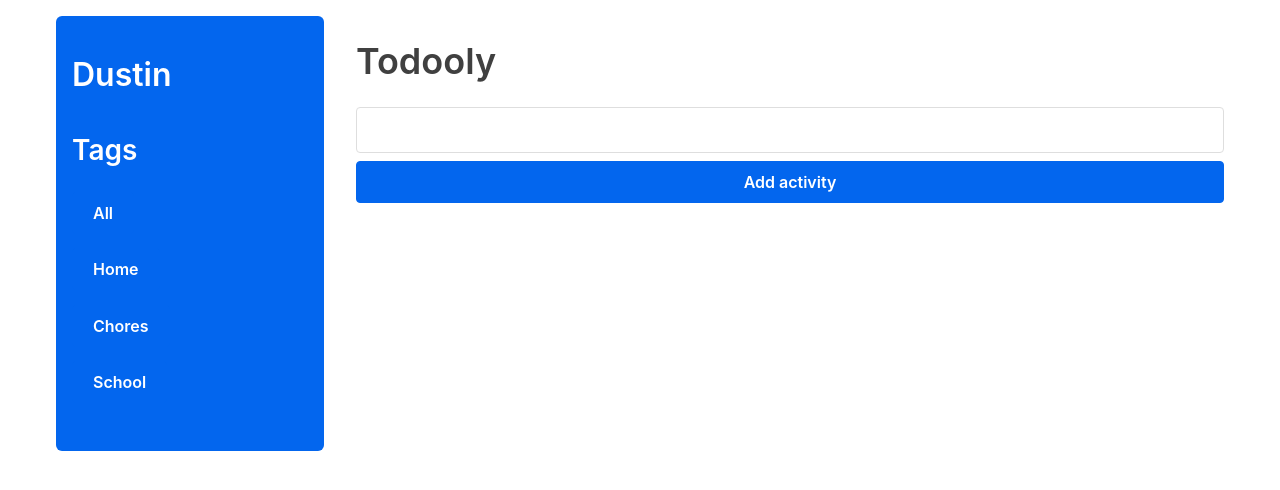
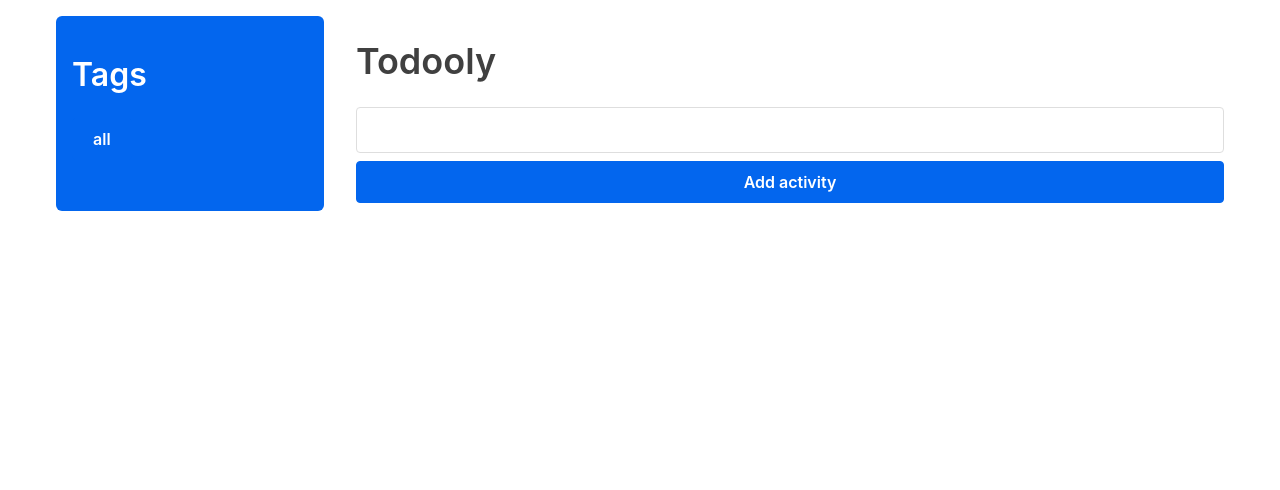
Before and after one commit to dustycl/todooly-react, a React (Create React App) app: page / in a window 1280 px wide. Shown: the top 490 px of the page. Built offline with nearby package versions, Linux system fonts and the light colour scheme.

Commit message:
add tag filter buttons

```diff
--- a/src/ActivityOptions.js
+++ b/src/ActivityOptions.js
@@ -37,11 +37,12 @@ class ActivityOptions extends React.Component {
 
     onTagFormSubmit = (event, newTag) => {
         event.preventDefault();
-        console.log("tag submitted");
 
         this.setState({
             tags: [...this.state.tags, newTag],
         });
+
+        this.props.addTag(newTag);
     }
 
     handleRemoveTag = (event) => {
--- a/src/App.js
+++ b/src/App.js
@@ -12,9 +12,10 @@ class App extends Component {
       activityList: [],
       completedActivities: [],
       filteredList: [],
-      filter: '',
+      filter: 'all',
       selectedActivity: [{}, 0],
       activitySelected: false,
+      tagList: ['all']
     }
 
     this.createActivity = this.createActivity.bind(this);
@@ -117,12 +118,20 @@ class App extends Component {
     });
   }
 
+  addTag = (tag) => {
+    if (!this.state.tagList.includes(tag)) {
+      this.setState({
+        tagList: [...this.state.tagList, tag]
+      });
+    }
+  }
+
   render() {
     return (
       <div className="container">
         <div className="flex-row">
           <div className="flex-small one-fourth">
-            <Sidenav setFilter={this.setFilter} />
+            <Sidenav setFilter={this.setFilter} tagList={this.state.tagList} />
           </div>
           <div className="flex-small three-fourths">
             <h1>Todooly</h1>
@@ -147,6 +156,7 @@ class App extends Component {
                    activity={this.state.selectedActivity}
                    updateActivity={this.updateActivity}
                    setActivitySelected={this.setActivitySelected}
+                   addTag={this.addTag}
                   />
                 </div>}
           </div>
--- a/src/List.js
+++ b/src/List.js
@@ -31,6 +31,7 @@ const Activities = (props) => {
                     item={item}
                     removeActivity={props.removeActivity}
                     completeActivity={props.completeActivity}
+                    onSelectClick={props.onSelectClick}
                     list="completedActivities"
                     checked="checked" />
               </li>
@@ -46,11 +47,11 @@ const List = (props) => {
     const {activityList, removeActivity, completeActivity, completedActivities, onSelectClick} = props;
 
     let list = [];
-    if (props.filter) {
-        list = props.filterList(props.activityList);
+    if (props.filter !== 'all') {
+        list = props.filterList(activityList);
     }
     else {
-        list = props.activityList;
+        list = activityList;
     }
 
 
@@ -62,11 +63,14 @@ const List = (props) => {
              completeActivity={completeActivity}
              onSelectClick={onSelectClick}
             />
+            {/*
             <CompletedActivities
              activityList={activityList}
              removeActivity={removeActivity}
              completeActivity={completeActivity}
-             completedActivities={completedActivities} />
+             completedActivities={completedActivities}
+             onSelectClick={onSelectClick} />
+            */}
          </div>
     )
 }
--- a/src/Sidenav.js
+++ b/src/Sidenav.js
@@ -1,16 +1,25 @@
 import React from 'react'
 
+const TagButton = (props) => {
+    return <button data-tag={props.tagName} onClick={(event)=>props.setFilter(event)}>{props.tagName}</button>;
+}
+
+const TagFilterList = (props) => {
+    const tagFilterList = props.tagList.map((tagName) => {
+        return (
+            <li key={tagName}><TagButton tagName={tagName} setFilter={props.setFilter} /></li>
+        );
+    });
+
+    return <ul>{tagFilterList}</ul>;
+}
+
 const Sidenav = (props) => {
+
     return (
         <div className="sidenav">
-            <h2>Dustin</h2>
-            <h3>Tags</h3>
-            <ul>
-                <li><button key="all" data-tag="" onClick={(event)=>props.setFilter(event)}>All</button></li>
-                <li><button key="home" data-tag="home" onClick={(event)=>props.setFilter(event)}>Home</button></li>
-                <li><button key="chores" data-tag="chores" onClick={(event)=>props.setFilter(event)}>Chores</button></li>
-                <li><button key="school" data-tag="school" onClick={(event)=>props.setFilter(event)}>School</button></li>
-            </ul>
+            <h2>Tags</h2>
+            <TagFilterList tagList={props.tagList} setFilter={props.setFilter} />
         </div>
     );
 }
```
